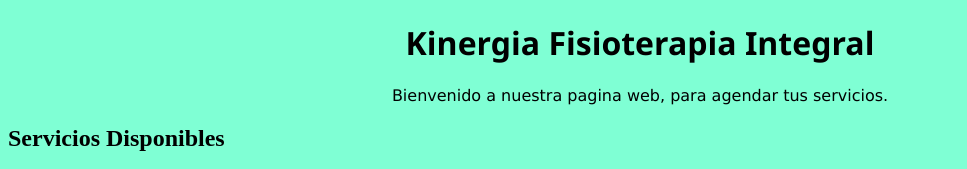
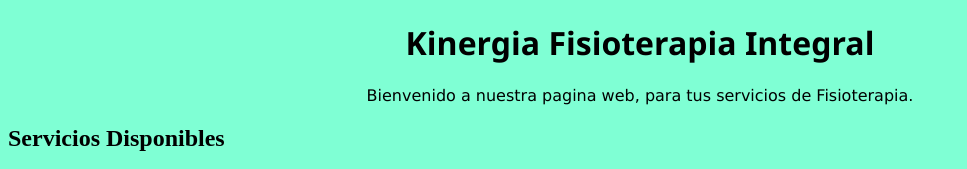
Before and after one commit to paulinaec/Entrega2, a plain HTML site: page index.html in a window 1280 px wide. Shown: the top 169 px of the page, without its empty margins (0-967 px from the left). Drawn offline with Linux system fonts and the light colour scheme; files whose address does not match are found by name.

Commit message:
Update index.html

```diff
--- a/index.html
+++ b/index.html
@@ -10,7 +10,7 @@
 <body>
     <header>
     <h1>Kinergia Fisioterapia Integral</h1>
-    <p id="description">Bienvenido a nuestra pagina web, para agendar tus servicios.</p>
+    <p id="description">Bienvenido a nuestra pagina web, para tus servicios de Fisioterapia.</p>
 </header>
     <main>
         <section id="servicios">
```
